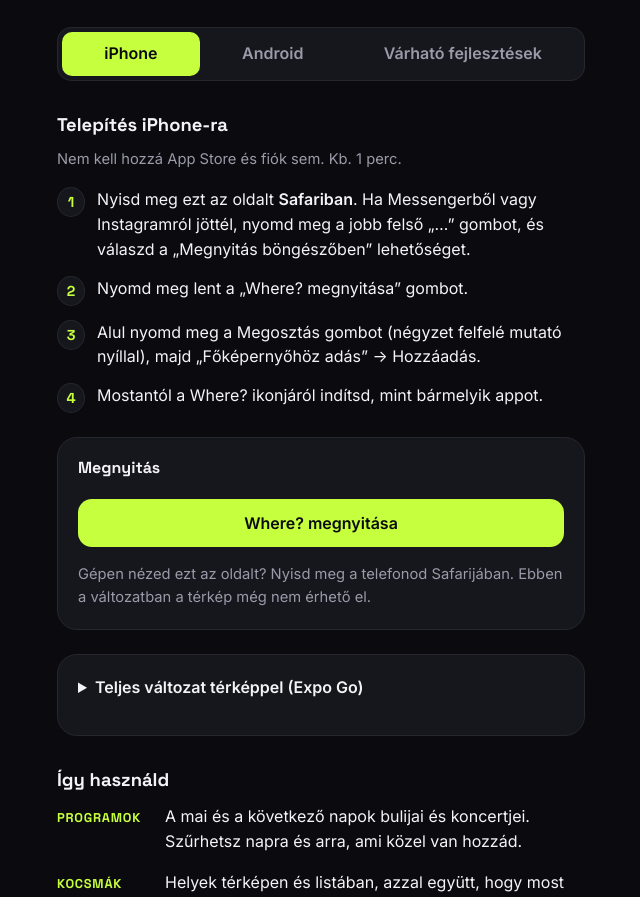
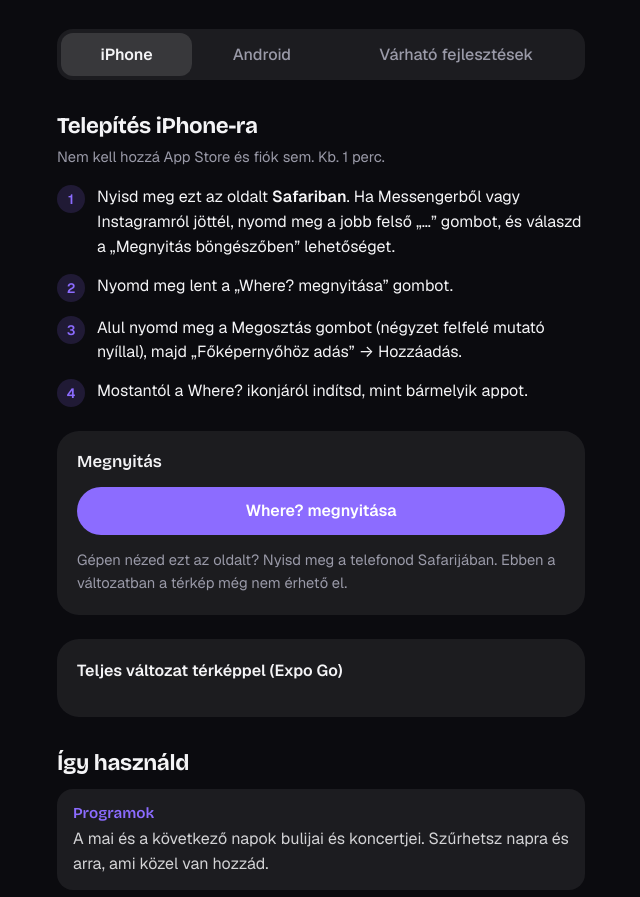
Before and after one commit to remben2/remben2.github.io, a plain HTML site: page beta/index.html in a window 1280 px wide. Shown: the part 137-1034 px from the top of the page, without its empty margins (319-959 px from the left). Drawn offline with nearby package versions, Linux system fonts and the light colour scheme.

Commit message:
Béta oldal: új arculat (Midnight Ibolya, Puha) (#4)
Claude-Session: https://claude.ai/code/session_01355GnAt5deu3XARL6jgo4P

Co-authored-by: Claude <noreply@anthropic.com>

```diff
--- a/beta/index.html
+++ b/beta/index.html
@@ -10,56 +10,64 @@
 <title>Where? béta</title>
 <link rel="icon" href="/favicon.ico">
 <link rel="apple-touch-icon" href="/apple-touch-icon.png">
-<link rel="stylesheet" href="https://fonts.googleapis.com/css2?family=Space+Grotesk:wght@500;700&family=Inter:wght@400;600&display=swap">
+<link rel="stylesheet" href="https://fonts.googleapis.com/css2?family=Bricolage+Grotesque:wght@600;700&family=Geist:wght@400;500;600&display=swap">
 <style>
-/* Egyoszlopos, telefonra szabott oldal az app saját (Midnight) arculatában: sötét alap, egy lime akcent */
+/* Egyoszlopos, telefonra szabott oldal az app arculatában (Midnight Ibolya, „Puha”): sötét alap, egy ibolya akcent, keret nélküli halvány kitöltések */
 :root{
-  --bg:#0B0B0F; --surface:#16161D; --line:#26262F; --fg:#F4F4F6; --muted:#9A9AA8; --accent:#C6FF3D; --on-accent:#0B0B0F;
-  --display:"Space Grotesk",system-ui,sans-serif; --body:Inter,system-ui,-apple-system,sans-serif; --mono:ui-monospace,SFMono-Regular,Menlo,monospace;
+  --bg:#0B0B0F; --fill:rgba(255,255,255,.07); --fill-2:rgba(255,255,255,.12); --fg:#F4F4F6; --muted:#9A9AA8; --accent:#8C6CFF; --accent-soft:rgba(140,108,255,.16); --on-accent:#fff;
+  --display:"Bricolage Grotesque",system-ui,sans-serif; --body:Geist,system-ui,-apple-system,sans-serif; --mono:ui-monospace,SFMono-Regular,Menlo,monospace;
   color-scheme:dark;
 }
-body{margin:0;background:var(--bg);color:var(--fg);font:16px/1.55 var(--body);}
-.wrap{max-width:560px;margin:0 auto;padding-block:40px 64px;padding-left:max(16px,env(safe-area-inset-left,0px));padding-right:max(16px,env(safe-area-inset-right,0px));display:grid;gap:32px}
+*,*::before,*::after{box-sizing:border-box}
+body{margin:0;background:var(--bg);color:var(--fg);font:16px/1.55 var(--body);-webkit-font-smoothing:antialiased}
+.wrap{max-width:560px;margin:0 auto;padding-block:40px 72px;padding-left:max(16px,env(safe-area-inset-left,0px));padding-right:max(16px,env(safe-area-inset-right,0px));display:grid;gap:32px}
 header{display:flex;align-items:center;gap:16px}
-header svg{width:64px;height:64px;flex:none}
-h1{font:700 2.2rem/1.1 var(--display);margin:0;letter-spacing:-.02em}
-.sub{color:var(--muted);margin:4px 0 0}
-h2{font:600 1.15rem/1.3 var(--display);margin:0 0 12px}
-h3{font:600 1rem/1.3 var(--display);margin:0 0 4px}
+header svg{width:60px;height:60px;flex:none;border-radius:18px}
+h1{font:700 2.3rem/1.05 var(--display);margin:0;letter-spacing:-.025em}
+.sub{color:var(--muted);margin:6px 0 0}
+h2{font:700 1.4rem/1.25 var(--display);margin:0 0 6px;letter-spacing:-.015em}
+h3{font:600 1.05rem/1.3 var(--display);margin:0}
 p{margin:0}
 ol{margin:0;padding:0;list-style:none;display:grid;gap:14px;counter-reset:s}
 ol li{counter-increment:s;display:grid;grid-template-columns:28px 1fr;gap:12px;align-items:start}
-ol li::before{content:counter(s);font:700 .9rem/28px var(--display);text-align:center;border-radius:50%;background:var(--surface);border:1px solid var(--line);color:var(--accent)}
-a{color:var(--accent)}
-.tabs{display:grid;grid-template-columns:1fr 1fr 1.7fr;gap:4px;background:var(--surface);border:1px solid var(--line);border-radius:14px;padding:4px}
-.tab{font:600 1rem/1.2 var(--body);padding:12px 8px;border-radius:10px;border:0;background:transparent;color:var(--muted);cursor:pointer}
-@media (max-width:420px){.tab{font-size:.92rem}}
-.plans{display:grid;gap:12px}
-.plans p{padding-left:14px;border-left:2px solid var(--accent)}
-.tab[aria-selected="true"]{background:var(--accent);color:var(--on-accent)}
+ol li::before{content:counter(s);font:600 .85rem/28px var(--body);text-align:center;border-radius:50%;background:var(--accent-soft);color:var(--accent)}
+a{color:var(--accent);text-decoration:none}
+a:hover{text-decoration:underline}
+.tabs{display:grid;grid-template-columns:1fr 1fr 1.9fr;gap:4px;background:var(--fill);border-radius:16px;padding:4px}
+.tab{font:500 1rem/1.2 var(--body);padding:12px 8px;border-radius:12px;border:0;background:transparent;color:var(--muted);cursor:pointer;transition:background .2s,color .2s}
+.tab{white-space:nowrap}@media (max-width:420px){.tab{font-size:.88rem;padding:12px 4px}}
+.tab[aria-selected="true"]{background:var(--fill-2);color:var(--fg);font-weight:600}
 .tab:focus-visible,.btn:focus-visible{outline:2px solid var(--accent);outline-offset:3px}
+.plans{display:grid;gap:10px}
+.plans p{padding:14px 16px;border-radius:16px;background:var(--fill)}
 .panel{display:grid;gap:24px}
-*,*::before,*::after{box-sizing:border-box}
 [hidden]{display:none!important}
 summary{cursor:pointer}
-.box{display:grid;gap:16px;background:var(--surface);border:1px solid var(--line);border-radius:20px;padding:20px}
-.qr{justify-self:center;width:220px;max-width:100%;border-radius:12px;background:#fff;padding:8px}
-.btn{display:block;text-align:center;background:var(--accent);color:var(--on-accent);font:600 1rem/1 var(--body);padding:16px;border-radius:14px;text-decoration:none;border:0;cursor:pointer;width:100%}
-.btn.ghost{background:transparent;color:var(--fg);border:1px solid var(--line)}
-.btn[aria-disabled="true"]{background:var(--line);color:var(--muted);pointer-events:none}
-code{display:block;font:13px/1.5 var(--mono);color:var(--muted);word-break:break-all;background:var(--bg);border:1px solid var(--line);border-radius:10px;padding:10px 12px}
+.box{display:grid;gap:14px;background:var(--fill);border-radius:22px;padding:20px}
+.qr{justify-self:center;width:220px;max-width:100%;border-radius:16px;background:#fff;padding:8px}
+.btn{display:block;text-align:center;background:var(--accent);color:var(--on-accent);font:600 1rem/1 var(--body);padding:16px;border-radius:999px;text-decoration:none;border:0;cursor:pointer;width:100%;transition:transform .15s,opacity .15s}
+.btn:hover{text-decoration:none}
+.btn:active{transform:scale(.98);opacity:.9}
+.btn.ghost{background:var(--fill-2);color:var(--fg)}
+.btn[aria-disabled="true"]{background:var(--fill-2);color:var(--muted);pointer-events:none}
+code{display:block;font:13px/1.5 var(--mono);color:var(--muted);word-break:break-all;background:rgba(0,0,0,.35);border-radius:12px;padding:10px 12px}
 .note{color:var(--muted);font-size:.92rem}
-.uses{display:grid;gap:16px}
-.use{display:grid;grid-template-columns:96px 1fr;gap:12px;align-items:baseline}
-.use b{font:600 .8rem/1.4 var(--display);text-transform:uppercase;letter-spacing:.06em;color:var(--accent)}
+.uses{display:grid;gap:10px;margin-top:12px}
+.use{display:grid;gap:2px;background:var(--fill);border-radius:16px;padding:14px 16px}
+.use b{font:600 .95rem/1.4 var(--display);color:var(--accent)}
+.use p{color:var(--fg);opacity:.85}
 ul{margin:0;padding-left:20px;display:grid;gap:8px}
+li::marker{color:var(--accent)}
+details.box summary{list-style:none}
+details.box summary::-webkit-details-marker{display:none}
+@media (prefers-reduced-motion:no-preference){.panel{animation:in .25s ease both}@keyframes in{from{opacity:0;transform:translateY(6px)}}}
 </style>
 </head>
 <body>
 
 <div class="wrap">
   <header>
-    <svg viewBox="-10.2 -10.2 340.4 340.4" aria-hidden="true"><g transform="rotate(-5 160 160)"><path d="M160 6 C276 6 314 44 314 160 C314 276 276 314 160 314 C44 314 6 276 6 160 C6 44 44 6 160 6Z" fill="#C6FF3D"/><g transform="translate(95 48) scale(1.3)"><path d="M22 48 A28 28 0 1 1 63 72 C55 77 50 83 50 95 L50 99" fill="none" stroke="#0B0B0F" stroke-width="25" stroke-linecap="round" stroke-linejoin="round"/><path d="M50 168 C43 160 32 150 32 137 A18 18 0 0 1 68 137 C68 150 57 160 50 168Z" fill="#0B0B0F" stroke="#0B0B0F" stroke-width="4" stroke-linejoin="round"/><circle cx="50" cy="137" r="6.5" fill="#C6FF3D"/></g></g></svg>
+    <svg viewBox="-10.2 -10.2 340.4 340.4" aria-hidden="true"><defs><linearGradient id="g" x1="0" y1="0" x2="1" y2="1"><stop offset="0" stop-color="#A48AFF"/><stop offset="1" stop-color="#7B5CFA"/></linearGradient></defs><g transform="rotate(-5 160 160)"><path d="M160 6 C276 6 314 44 314 160 C314 276 276 314 160 314 C44 314 6 276 6 160 C6 44 44 6 160 6Z" fill="url(#g)"/><g transform="translate(95 48) scale(1.3)"><path d="M22 48 A28 28 0 1 1 63 72 C55 77 50 83 50 95 L50 99" fill="none" stroke="#FFFFFF" stroke-width="25" stroke-linecap="round" stroke-linejoin="round"/><path d="M50 168 C43 160 32 150 32 137 A18 18 0 0 1 68 137 C68 150 57 160 50 168Z" fill="#FFFFFF" stroke="#FFFFFF" stroke-width="4" stroke-linejoin="round"/><circle cx="50" cy="137" r="6.5" fill="#8C6CFF"/></g></g></svg>
     <div>
       <h1>Where? béta</h1>
       <p class="sub">Budapesti bulik, koncertek és kocsmák egy helyen. Köszi, hogy kipróbálod!</p>
```
